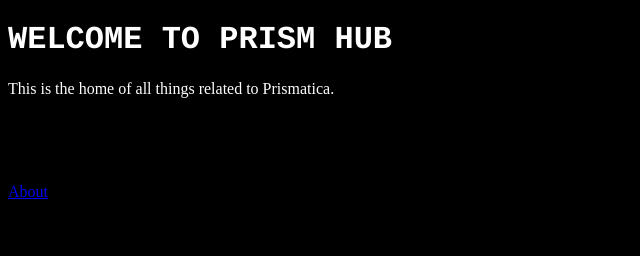
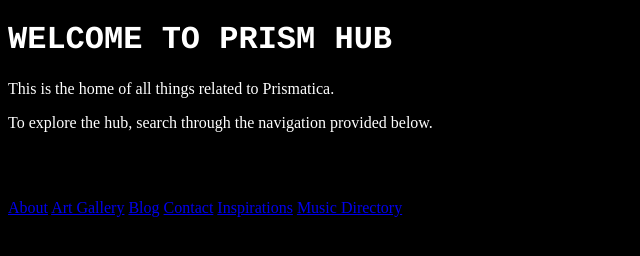
Before and after one commit to prismaticaofficial/prismatica.github.io, a plain HTML site: page index.html in a window 1280 px wide. Shown: the whole page, without its empty margins (0-640 px from the left). Drawn offline with Linux system fonts and the light colour scheme.

Commit message:
Update index.html

```diff
--- a/index.html
+++ b/index.html
@@ -4,14 +4,20 @@
   <head>
     <link rel="stylesheet" href="./prismstyle.css">
     <meta name="viewport" content=device-width, initial-scale=1.0 />
-    <title>/// PRISMATICA ///</title>
+    <title>///==++ PRISM HUB / HOME ++==///</title>
   </head>
   <body>
     <h1> WELCOME TO PRISM HUB </h1>
-    <p> This is the home of all things related to Prismatica. <br><br></p>
+    <p> This is the home of all things related to Prismatica. <br> </p>
+    <p> To explore the hub, search through the navigation provided below. <br> </p>
     <h2> \/ SITE NAVIGATION \/</h2>
     <nav>
       <a href ="./pages/about.html">About</a>
+      <a href ="./pages/art_dir.html">Art Gallery</a>
+      <a href ="./pages/blog_dir.html">Blog</a>
+      <a href ="./pages/contact.html">Contact</a>
+      <a href ="./pages/inspirations.html">Inspirations</a>
+      <a href ="./pages/music_dir.html">Music Directory</a>
     </nav>
   </body>
 </html>
```
